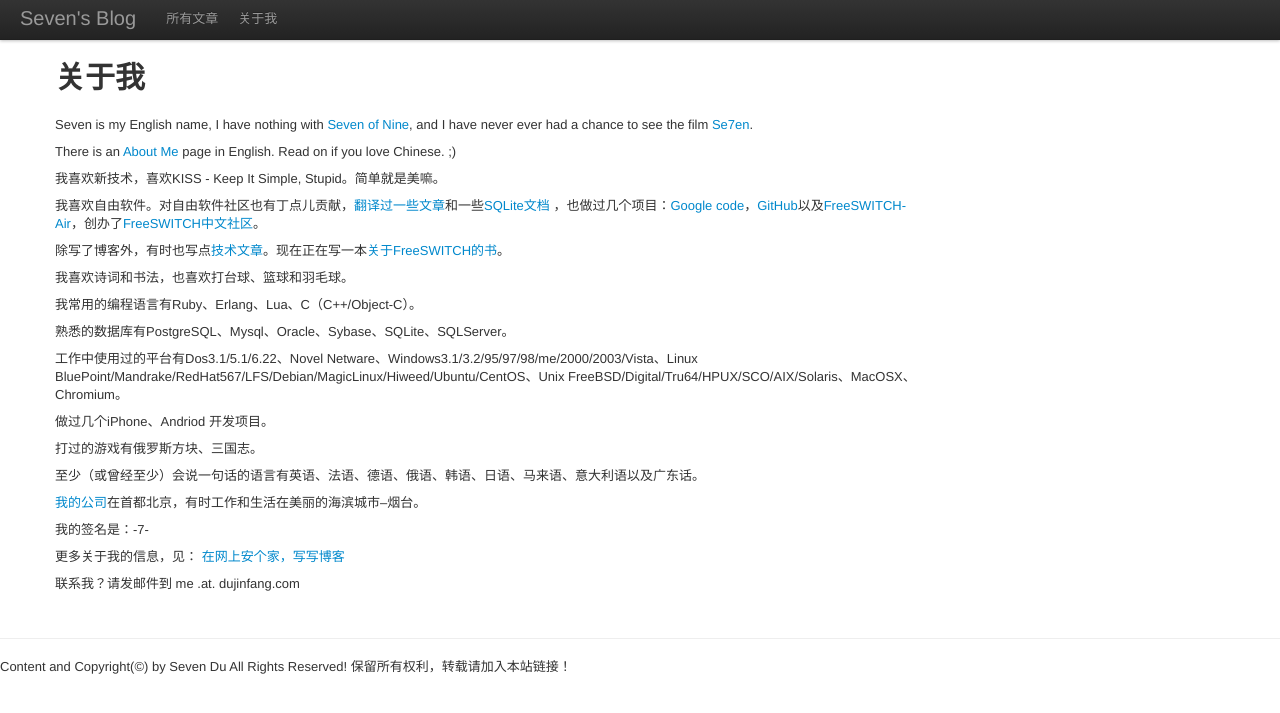
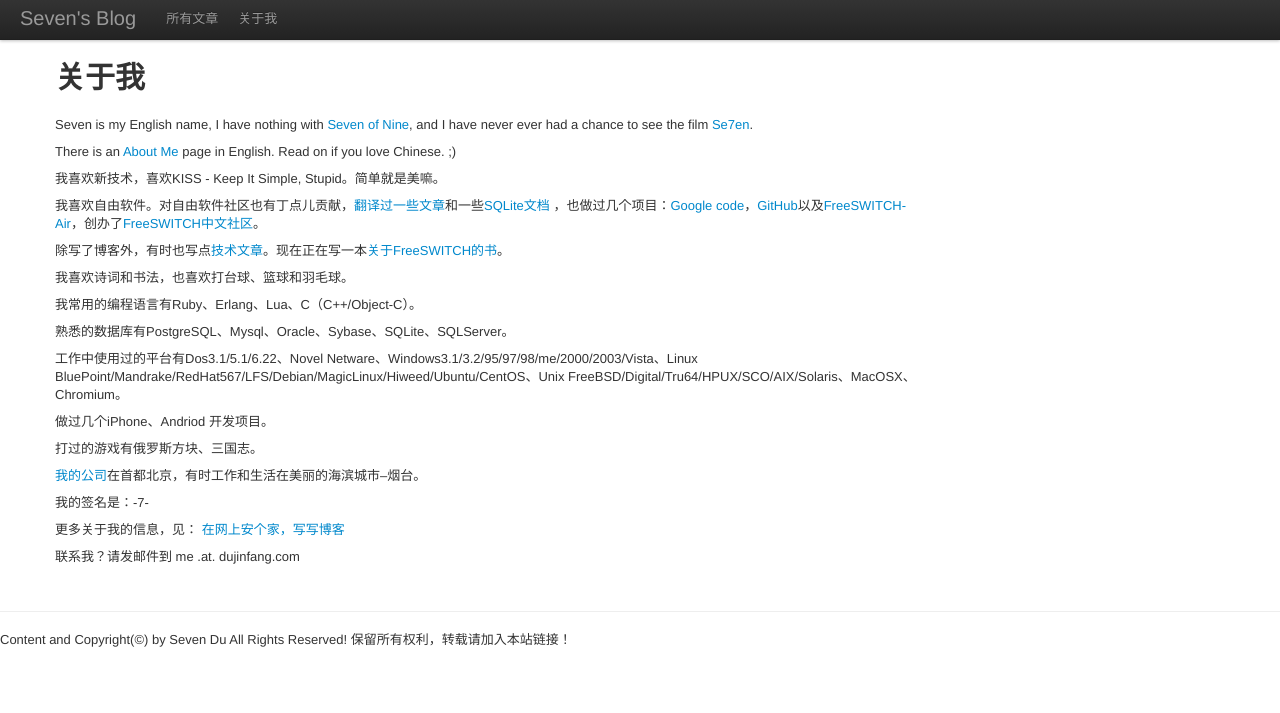
Before and after one commit to seven1240/seven1240.github.com, a Jekyll site: the page built from about.md, in a window 1280 px wide. Shown: the top 713 px of the page. Built offline with Jekyll 4.4.1, drawn with Linux system fonts in a browser that asks for light colours; Markdown is read by kramdown in place of the engine named in the settings.

Commit message:
update about

```diff
--- a/about.md
+++ b/about.md
@@ -28,8 +28,6 @@ There is an [About Me](http://about.me/dujinfang) page in English. Read on if yo
 
 打过的游戏有俄罗斯方块、三国志。
 
-至少（或曾经至少）会说一句话的语言有英语、法语、德语、俄语、韩语、日语、马来语、意大利语以及广东话。
-
 [我的公司](http://x-y-t.com)在首都北京，有时工作和生活在美丽的海滨城市--烟台。
 
 我的签名是：-7-
```
